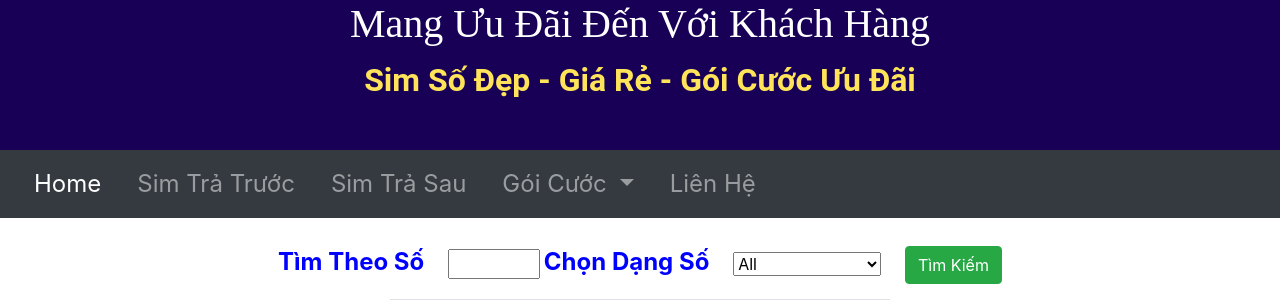
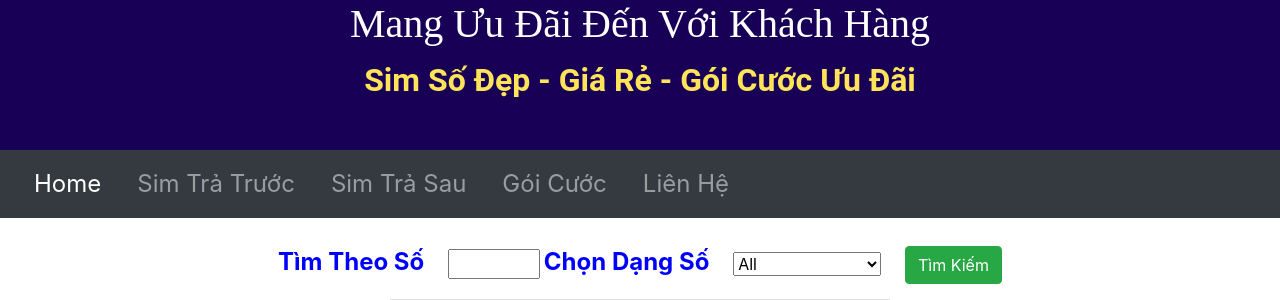
Before and after one commit to Cuongtq88/simmobi, a Flask app: page /trasau in a window 1280 px wide. Shown: the top 300 px of the page. Run offline with Flask 2, Linux system fonts and the light colour scheme; data comes from the database, SQL or seed files in the repository; some libraries are stand-ins or nearby versions; some web fonts are replaced.

Commit message:
Update data

```diff
--- a/templates/header.html
+++ b/templates/header.html
@@ -33,15 +33,8 @@
         <li class="nav-item">
           <a class="nav-link" href="{{ url_for('trasau', index=1) }}">Sim Trả Sau</a>
         </li>
-        <li class="nav-item dropdown">
-          <a class="nav-link dropdown-toggle" href="{{ url_for('goicuoc', index=1) }}" id="navbarDropdown" role="button" data-toggle="dropdown" aria-haspopup="true" aria-expanded="false">
-            Gói Cước
-          </a>
-          <div class="dropdown-menu" aria-labelledby="navbarDropdown">
-            <a class="dropdown-item" href="{{ url_for('goicuoc', index=1) }}">Gói Data</a>
-            <a class="dropdown-item" href="#">Gói Thoại</a>
-            <a class="dropdown-item" href="#">Gói Combo</a>
-          </div>
+        <li class="nav-item">
+          <a class="nav-link" href="{{ url_for('goicuoc', index=1) }}">Gói Cước</a>
         </li>
         <li class="nav-item">
           <a class="nav-link" href="#">Liên Hệ</a>
```
Also changed, not shown: templates/base.html (+2 -9 lines).
